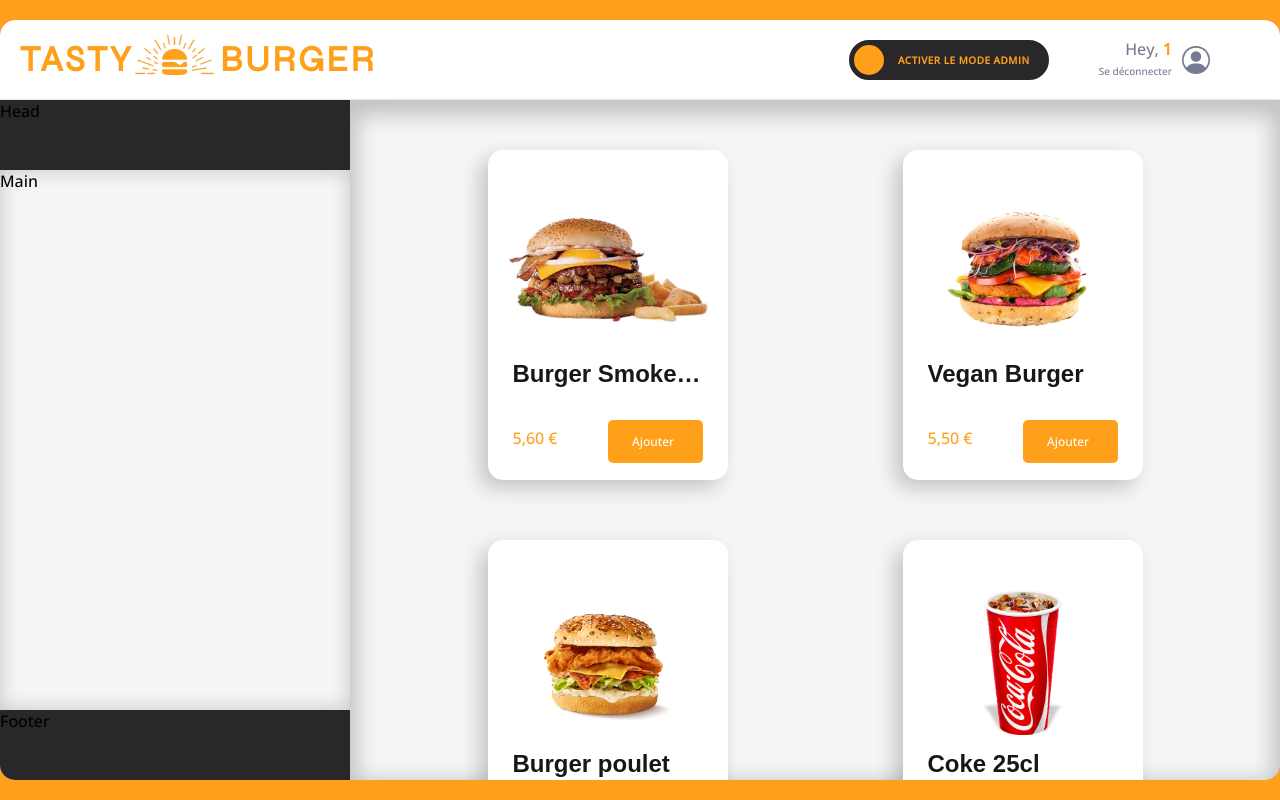
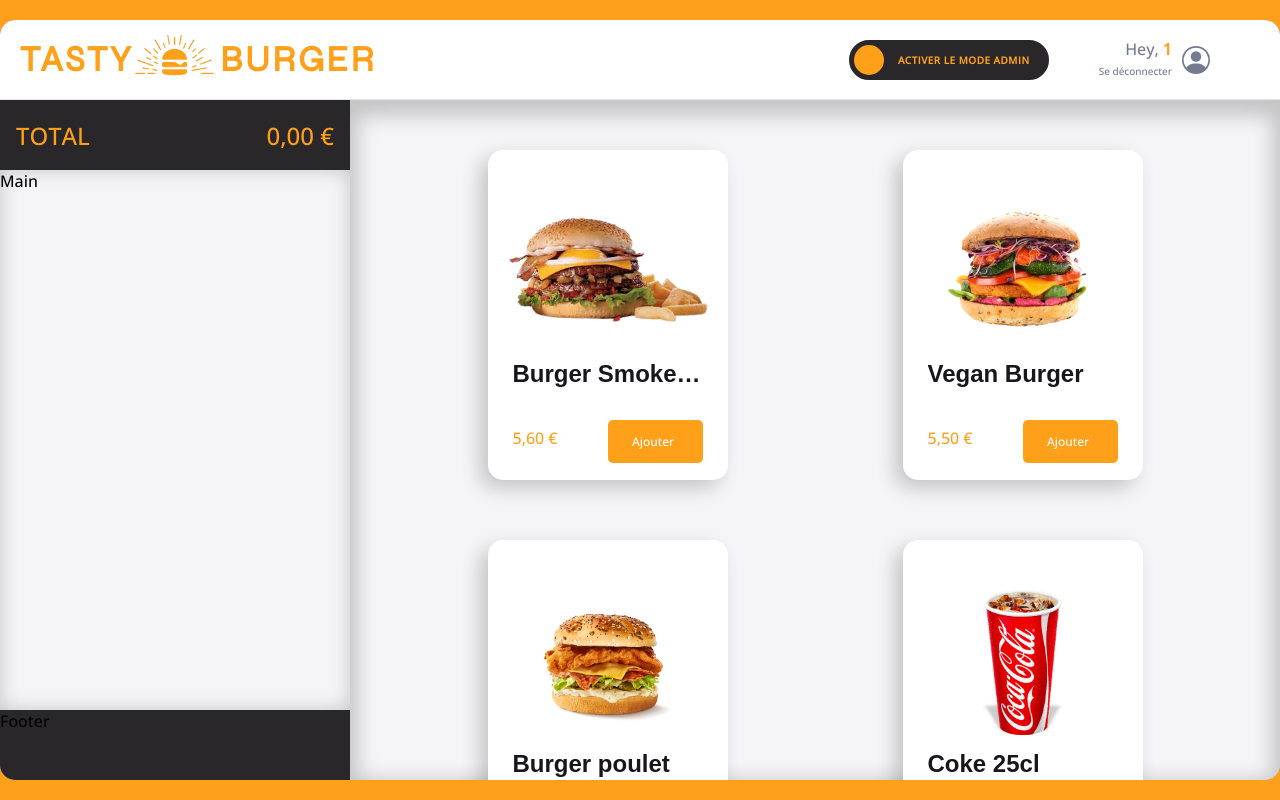
Before and after one commit to YanisMorzak/tasty-burger, a React (Vite) app: page /order/1 in a window 1280 px wide. Built offline with nearby package versions, Linux system fonts and the light colour scheme; a web font is replaced by a local one.

Commit message:
♻️ F10: BASKET > Add Total

```diff
--- a/src/components/pages/order/Main/Basket.jsx
+++ b/src/components/pages/order/Main/Basket/Basket.jsx
@@ -1,11 +1,13 @@
 import React from 'react'
 import { styled } from 'styled-components';
-import { theme } from '../../../../theme';
+import { theme } from '../../../../../theme';
+import Total from './Total';
+import { formatPrice } from '../../../../../utils/maths';
 
 export default function Basket() {
   return (
      <BasketStyled className="basket">
-        <div className="head">Head</div>
+        <Total amountToPay={formatPrice(0)}/>
         <div className="main-basket">Main</div>
         <div className="footer-basket">Footer</div>
      </BasketStyled>
@@ -17,10 +19,6 @@ const BasketStyled = styled.div`
    display: flex;
    flex-direction: column;
 
-   .head{
-    height: 70px;
-    background: ${theme.colors.background_dark};
-   }
    .main-basket{
     flex: 1;
     background: ${theme.colors.background_white};
--- /dev/null
+++ b/src/components/pages/order/Main/Basket/Total.jsx
@@ -0,0 +1,24 @@
+import React from 'react'
+import { styled } from 'styled-components';
+import { theme } from '../../../../../theme';
+
+export default function Total({amountToPay}) {
+  return (
+    <TotalStyled>
+        <div className="total">Total</div>
+        <div className="amount">{amountToPay}</div>
+    </TotalStyled>
+  )
+}
+
+const TotalStyled = styled.div`
+height: 70px;
+background: ${theme.colors.background_dark};
+color: ${theme.colors.primary};
+display: flex;
+justify-content: space-between;
+align-items: center;
+padding: 0 16px;
+font-size: ${theme.fonts.size.P3};
+text-transform: uppercase;
+`;
--- a/src/components/pages/order/Main/Main.jsx
+++ b/src/components/pages/order/Main/Main.jsx
@@ -4,7 +4,7 @@ import { theme } from '../../../../theme';
 import Menu from './Menu/Menu';
 import Admin from './Admin/Admin';
 import OrderContext from '../../../../context/OrderContext';
-import Basket from './Basket';
+import Basket from './Basket/Basket';
 
 
 export default function Main() {
```
